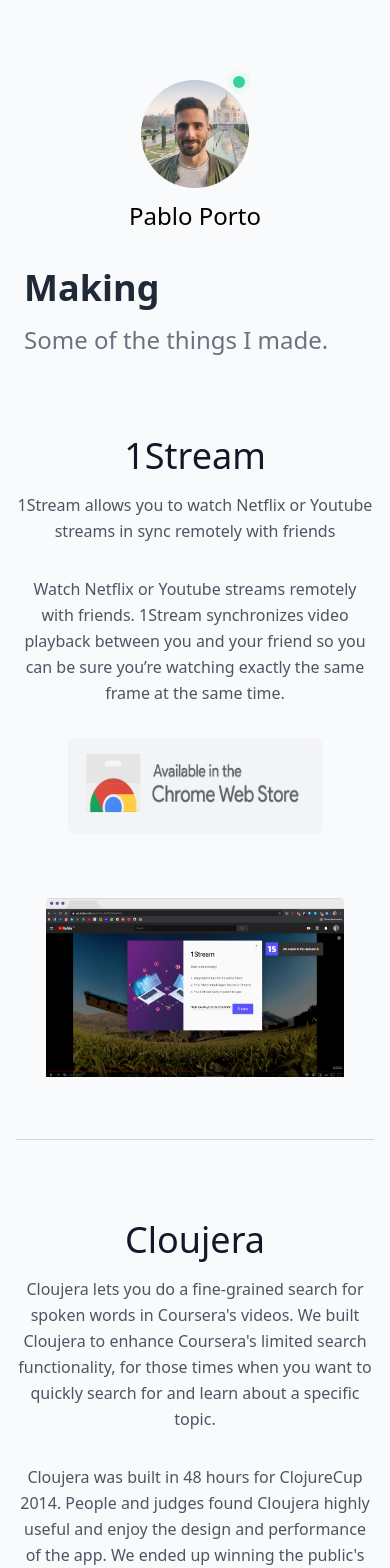
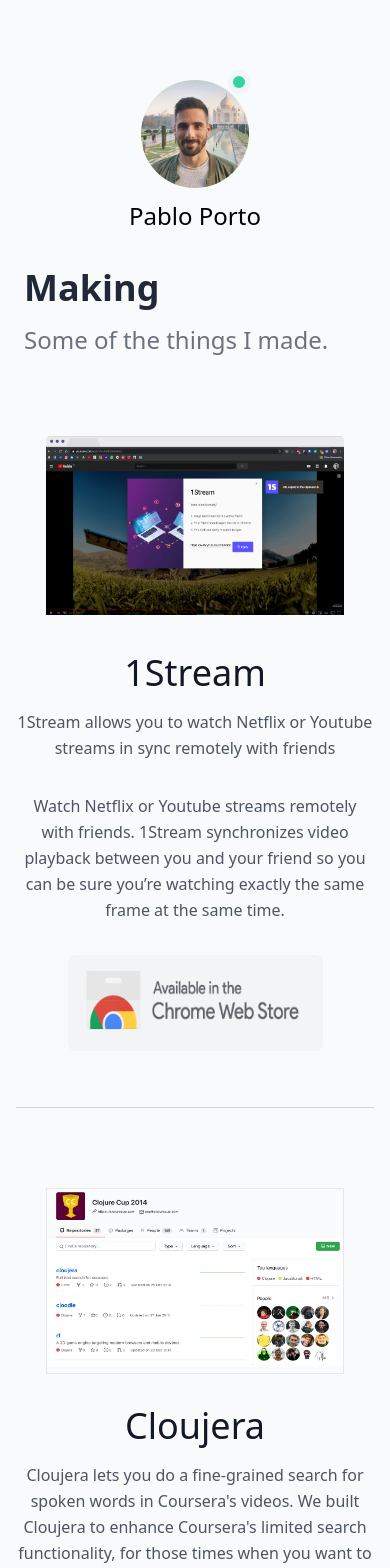
Before and after one commit to portovep/pabloporto.me, a Next.js app: page /making in a window 390 px wide. Shown: the top 1568 px of the page. Built offline with nearby package versions, Linux system fonts and the light colour scheme; what @tailwindcss/typography would draw is missing.

Commit message:
Change making images order in mobile view

```diff
--- a/pages/making/index.tsx
+++ b/pages/making/index.tsx
@@ -12,7 +12,7 @@
                     <p>Some of the things I made.</p>
                 </SectionDescription>
                 <div className="pb-14 md:flex-row container flex flex-col items-center pt-10 mx-auto mt-10 mb-10 border-b border-gray-300">
-                    <div className="lg:flex-grow md:w-1/2 lg:pr-24 md:pr-16 md:items-start md:text-left md:mb-0 flex flex-col items-center mb-16 text-center">
+                    <div className="md:order-first lg:flex-grow md:w-1/2 lg:pr-24 md:pr-16 md:items-start md:text-left flex flex-col items-center order-last mb-0 text-center">
                         <h1 className="title-font mb-4 text-4xl font-medium text-gray-900">
                             1Stream
                         </h1>
@@ -28,6 +28,7 @@
                         <div className="hover:bg-gray-200 focus:outline-none flex items-center justify-center px-0 py-0 bg-gray-100 rounded-lg">
                             <a href="https://chrome.google.com/webstore/detail/1stream/ckgaafkgiajiabimkgpgkiamnolncfkg">
                                 <Image
+                                    priority
                                     alt="chrome-store-link"
                                     src="/images/projects/chrome_store.png"
                                     height="90"
@@ -36,8 +37,9 @@
                             </a>
                         </div>
                     </div>
-                    <div className="lg:max-w-lg lg:w-full md:w-1/2 w-5/6">
+                    <div className="md:mb-0 lg:max-w-lg lg:w-full md:w-1/2 w-5/6 mb-8">
                         <Image
+                            priority
                             className="object-center rounded rounded-b-none"
                             alt="1Scream screenshoot"
                             src="/images/projects/1stream_screenshot.png"
@@ -47,7 +49,7 @@
                     </div>
                 </div>
                 <div className="pb-14 md:flex-row container flex flex-col items-center pt-10 mx-auto mb-10 border-b border-gray-300">
-                    <div className="lg:flex-grow md:w-1/2 lg:pr-24 md:pr-16 md:items-start md:text-left md:mb-0 flex flex-col items-center mb-16 text-center">
+                    <div className="md:order-first lg:flex-grow md:w-1/2 lg:pr-24 md:pr-16 md:items-start md:text-left flex flex-col items-center order-last mb-0 text-center">
                         <h1 className="title-font mb-4 text-4xl font-medium text-gray-900">
                             Cloujera
                         </h1>
@@ -81,7 +83,7 @@
                             </a>
                         </div>
                     </div>
-                    <div className="lg:max-w-lg lg:w-full md:w-1/2 w-5/6 border border-gray-200">
+                    <div className="md:mb-0 lg:max-w-lg lg:w-full md:w-1/2 w-5/6 mb-8 border border-gray-200">
                         <Image
                             className="object-center rounded"
                             alt="Cloujera screenshoot"
@@ -92,7 +94,7 @@
                     </div>
                 </div>
                 <div className="pb-14 md:flex-row container flex flex-col items-center pt-10 mx-auto mb-10 border-b border-gray-300">
-                    <div className="lg:flex-grow md:w-1/2 lg:pr-24 md:pr-16 md:items-start md:text-left md:mb-0 flex flex-col items-center mb-16 text-center">
+                    <div className="md:order-first lg:flex-grow md:w-1/2 lg:pr-24 md:pr-16 md:items-start md:text-left flex flex-col items-center order-last mb-0 text-center">
                         <h1 className="title-font mb-4 text-4xl font-medium text-gray-900">
                             EcoShifter
                             <br className="inline-block" />
@@ -131,7 +133,7 @@
                             </a>
                         </div>
                     </div>
-                    <div className="lg:max-w-lg lg:w-full md:w-1/2 flex justify-center w-5/6">
+                    <div className="md:mb-0 lg:max-w-lg lg:w-full md:w-1/2 flex justify-center w-5/6 mb-8">
                         <Image
                             className="object-cover object-center rounded"
                             alt="Ecoshifter screenshoot"
@@ -142,7 +144,7 @@
                     </div>
                 </div>
                 <div className="pb-14 md:flex-row container flex flex-col items-center pt-10 mx-auto mb-10">
-                    <div className="lg:flex-grow md:w-1/2 lg:pr-24 md:pr-16 md:items-start md:text-left md:mb-0 flex flex-col items-center mb-16 text-center">
+                    <div className="md:order-first lg:flex-grow md:w-1/2 lg:pr-24 md:pr-16 md:items-start md:text-left flex flex-col items-center order-last mb-0 text-center">
                         <h1 className="title-font mb-4 text-4xl font-medium text-gray-900">
                             Crowdtransport
                         </h1>
@@ -176,7 +178,7 @@
                             </a>
                         </div>
                     </div>
-                    <div className="lg:max-w-lg lg:w-full md:w-1/2 flex justify-center w-5/6">
+                    <div className="md:mb-0 lg:max-w-lg lg:w-full md:w-1/2 flex justify-center w-5/6 mb-8">
                         <Image
                             className="object-cover object-center rounded"
                             alt="Crowdtransport screenshoot"
--- a/pages/posts/index.tsx
+++ b/pages/posts/index.tsx
@@ -15,8 +15,7 @@
             <section className="mt-8 text-xl leading-6">
                 <SectionTitle text="My Blog" />
                 <SectionDescription>
-                    A collection of articles and papers I wrote about software engineering over the
-                    years.
+                    A collection of articles and papers about software engineering.
                 </SectionDescription>
                 <ul className="mt-8">
                     {allPostsData.map((postData) => (
```
